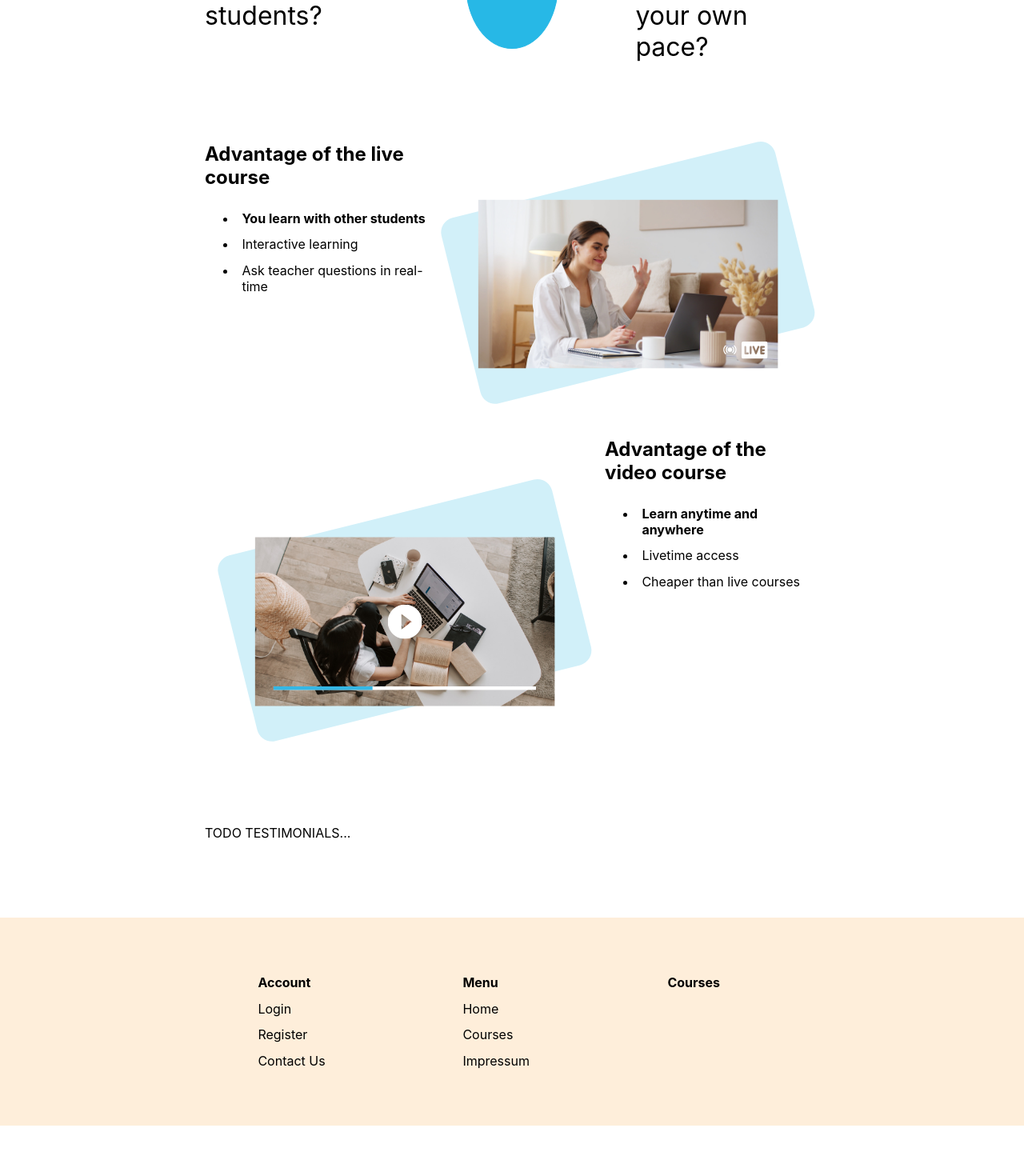
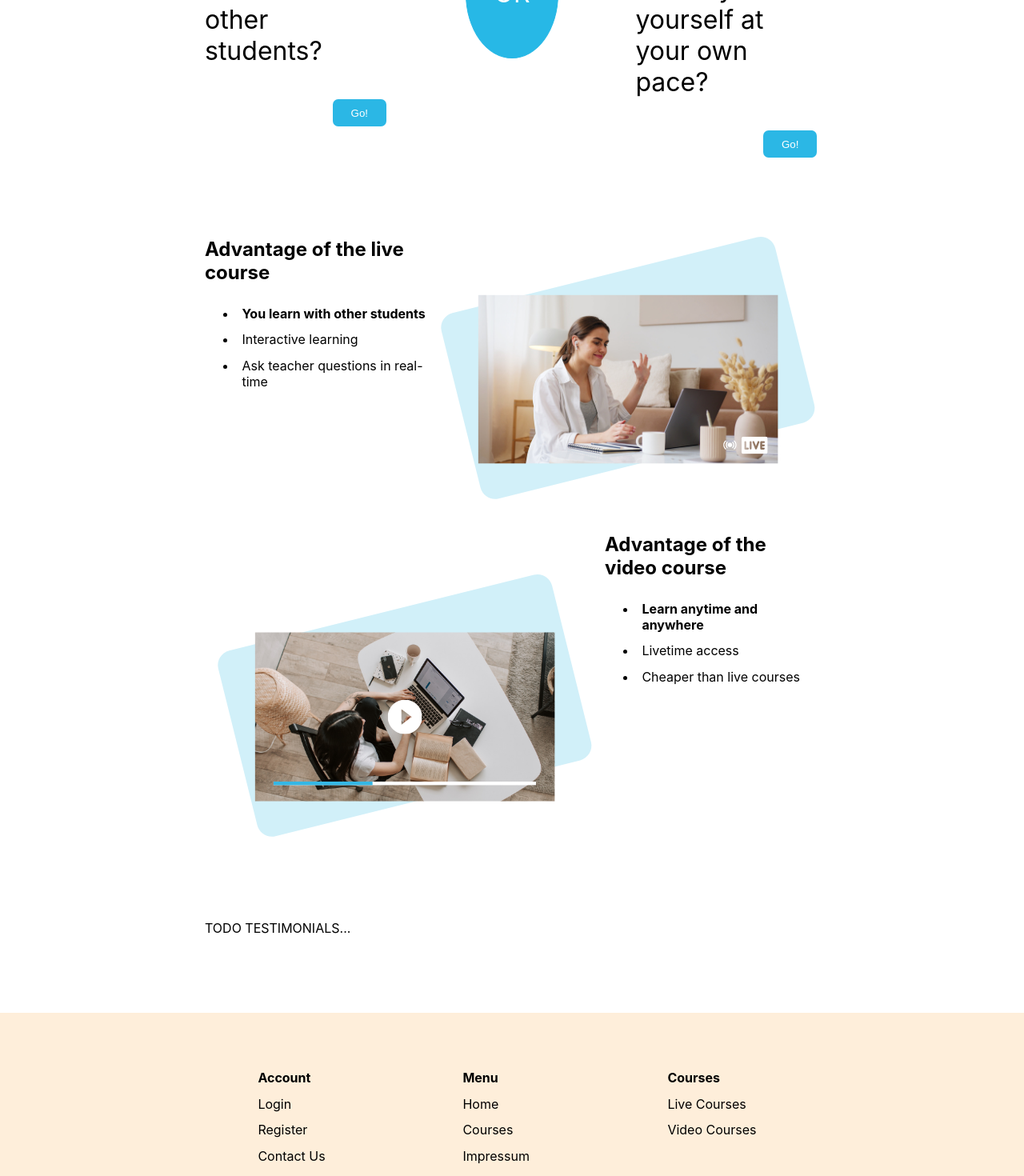
Before and after one commit to KristinaChausheva/softuni-react-exam, a React (Create React App) app: page / in a window 1280 px wide. Shown: the part 1300-2770 px from the top of the page at 80% size. Before the commit the page ends 2707 px from the top, so only its background shows below. Built offline with nearby package versions, Linux system fonts and the light colour scheme; no server answers.

Commit message:
home page adjusments

```diff
--- a/src/components/Footer.jsx
+++ b/src/components/Footer.jsx
@@ -15,11 +15,15 @@ function Footer() {
         <ul className={styles.bottomUl}>
           <li>Menu</li>
           <li onClick={() => navigate("/")}>Home</li>
-          <li onClick={() => navigate("/")}>Courses</li>
+          <li>
+            <a href="#courses"> Courses</a>
+          </li>
           <li onClick={() => navigate("/")}>Impressum</li>
         </ul>
         <ul className={styles.bottomUl}>
           <li>Courses</li>
+          <li onClick={() => navigate("/live-courses")}>Live Courses</li>
+          <li onClick={() => navigate("/video-courses")}>Video Courses</li>
         </ul>
       </ul>
     </div>
--- a/src/index.css
+++ b/src/index.css
@@ -13,3 +13,8 @@ code {
   font-family: source-code-pro, Menlo, Monaco, Consolas, "Courier New",
     monospace;
 }
+
+a {
+  text-decoration: none;
+  color: black;
+}
--- a/src/pages/Home.jsx
+++ b/src/pages/Home.jsx
@@ -83,14 +83,28 @@ function Home() {
             </p>
           </div>
         </div>
+
+        <div id="courses"></div>
         <h2 className={styles.h2}>How would you like to learn?</h2>
         <div className={styles.questions}>
           <div className={styles.question}>
-            Do you like to learn live with other students?
+            <p>Do you like to learn live with other students?</p>
+            <button
+              className={styles.btn}
+              onClick={() => navigate("/live-course")}
+            >
+              Go!
+            </button>
           </div>
           <div className={styles.or}>OR</div>
           <div className={styles.question}>
-            Do you like to learn by yourself at your own pace?
+            <p>Do you like to learn by yourself at your own pace?</p>
+            <button
+              className={styles.btn}
+              onClick={() => navigate("/video-course")}
+            >
+              Go!
+            </button>
           </div>
         </div>
 
--- a/src/pages/Home.module.css
+++ b/src/pages/Home.module.css
@@ -44,12 +44,13 @@
 }
 
 .btn {
-  max-width: 4em;
+  width: 5em;
   margin-left: 12em;
   background-color: #2bb7e5;
   color: #fff;
   border-radius: 0.5em;
   border: solid #2bb7e5;
+  padding: 0.5em 1em;
 }
 
 .questions {
@@ -86,5 +87,3 @@
 .videoAdv {
   display: flex;
 }
-.text {
-}
```
